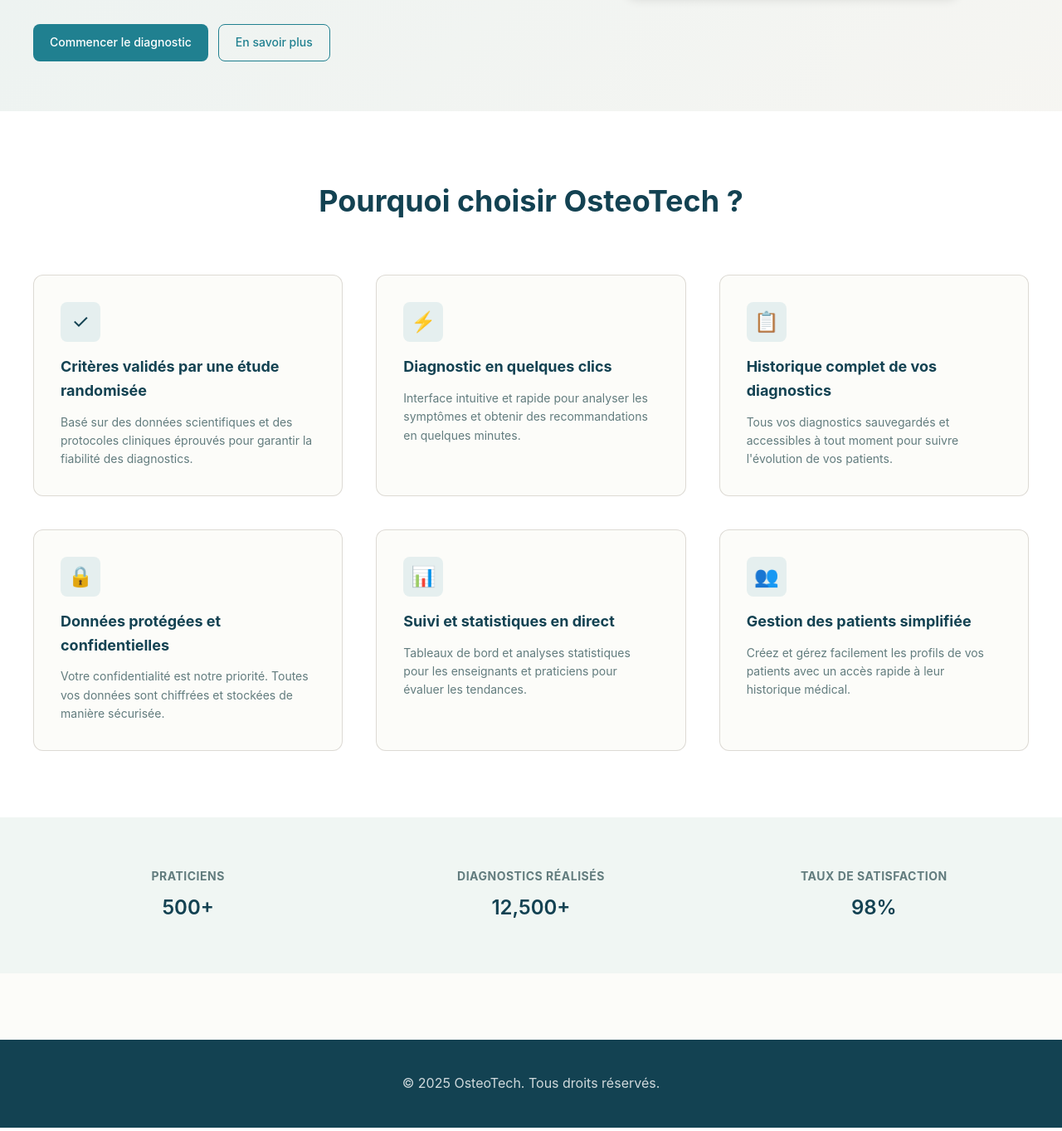
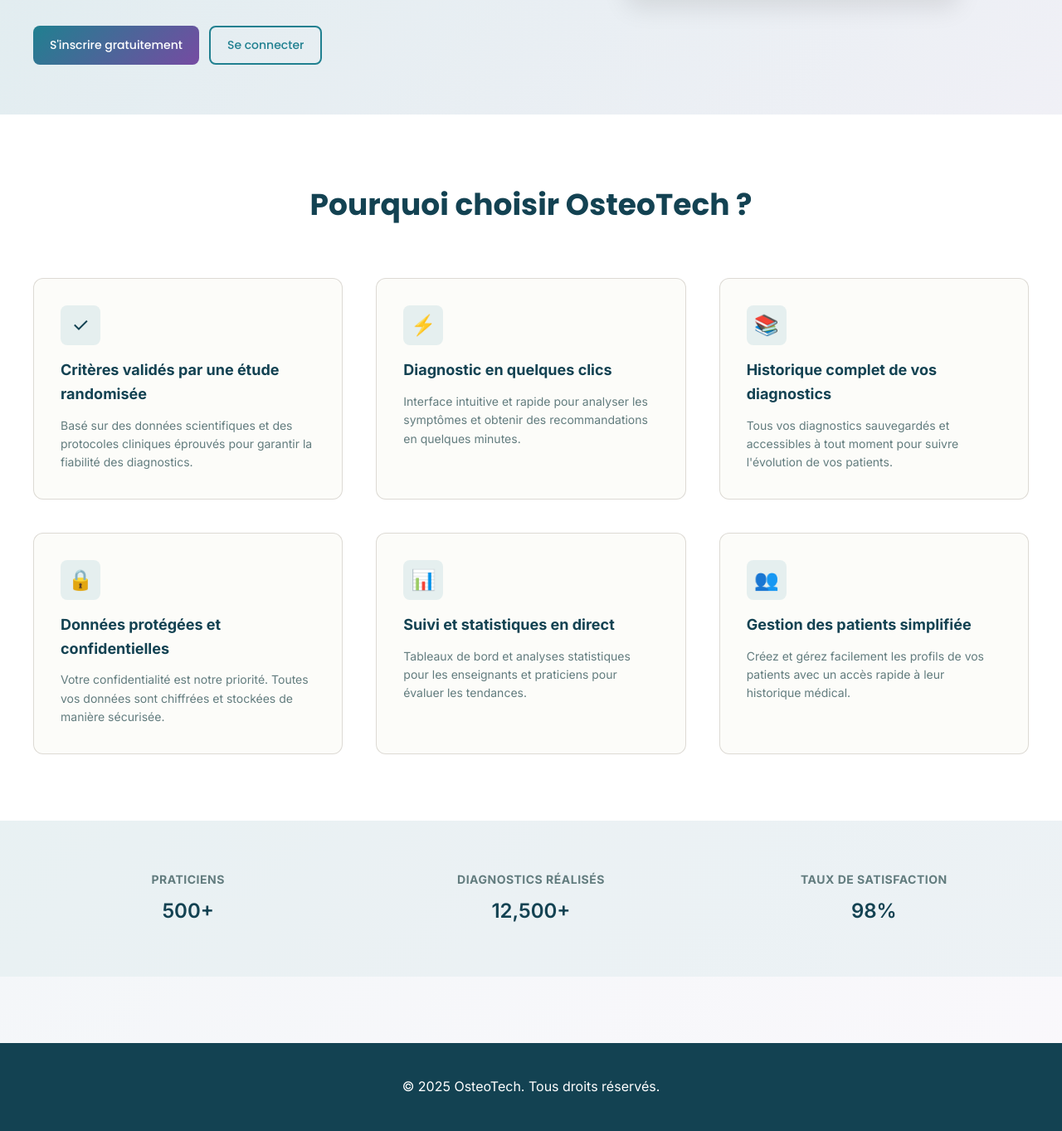
Before and after one commit to Osteo8420/Osteotech, a Flask app: page / in a window 1280 px wide. Shown: the part 519-1882 px from the top of the page at 83% size. Run offline with Flask 3, Linux system fonts and the light colour scheme; data comes from the database, SQL or seed files in the repository.

Commit message:
test de fusion de pages d'accueil

```diff
--- a/templates/index.html
+++ b/templates/index.html
@@ -4,37 +4,33 @@
     <meta charset="UTF-8">
     <meta name="viewport" content="width=device-width, initial-scale=1.0">
     <title>OsteoTech - Outil d'Aide au Diagnostic</title>
+    <link rel="stylesheet" href="https://fonts.googleapis.com/css2?family=Inter:wght@400;500;600;700&family=Poppins:wght@500;600;700&display=swap">
     <style>
         :root {
             --color-primary: #208090;
             --color-primary-hover: #1a6773;
             --color-primary-active: #1a5a63;
+            --color-secondary: #764ba2;
+            --color-accent: #f093fb;
             --color-text: #134252;
             --color-text-secondary: #627c7e;
             --color-bg: #fcfcf9;
             --color-surface: #ffffff;
             --color-border: rgba(94, 82, 64, 0.2);
             --color-success: #20808d;
-            --color-warning: #a84d2f;
-            --color-error: #c01530;
-            --font-family: -apple-system, BlinkMacSystemFont, 'Segoe UI', Roboto, sans-serif;
+            --font-family: 'Inter', -apple-system, BlinkMacSystemFont, sans-serif;
             --shadow-sm: 0 1px 3px rgba(0, 0, 0, 0.1);
             --shadow-md: 0 4px 12px rgba(0, 0, 0, 0.1);
+            --shadow-lg: 0 10px 30px rgba(0, 0, 0, 0.1);
         }
-
-        * {
-            box-sizing: border-box;
-            margin: 0;
-            padding: 0;
-        }
-
+        * { box-sizing: border-box; margin: 0; padding: 0; }
         body {
             font-family: var(--font-family);
-            background-color: var(--color-bg);
+            background: linear-gradient(135deg, rgba(32, 128, 144, 0.08) 0%, rgba(118, 75, 162, 0.04) 100%);
             color: var(--color-text);
             line-height: 1.6;
+            min-height: 100vh;
         }
-
         /* Header Navigation */
         header {
             background: var(--color-surface);
@@ -43,8 +39,8 @@
             position: sticky;
             top: 0;
             z-index: 100;
+            box-shadow: var(--shadow-sm);
         }
-
         .header-container {
             max-width: 1200px;
             margin: 0 auto;
@@ -52,7 +48,6 @@
             justify-content: space-between;
             align-items: center;
         }
-
         .logo {
             font-size: 24px;
             font-weight: 600;
@@ -61,25 +56,18 @@
             display: flex;
             align-items: center;
             gap: 8px;
+            font-family: 'Poppins', sans-serif;
         }
-
-        nav {
-            display: flex;
-            gap: 24px;
-            align-items: center;
-        }
-
+        nav { display: flex; gap: 24px; align-items: center; }
         nav a {
             color: var(--color-text);
             text-decoration: none;
             font-size: 14px;
             transition: color 0.3s ease;
         }
-
-        nav a:hover {
-            color: var(--color-primary);
-        }
-
+        nav a:hover { color: var(--color-primary); }
+        .nav-right { display: flex; gap: 1rem; align-items: center; }
+        .user-info { background: rgba(32, 128, 144, 0.1); padding: 0.5rem 1rem; border-radius: 8px; font-size: 14px; }
         .btn {
             display: inline-flex;
             align-items: center;
@@ -92,34 +80,30 @@
             border: none;
             text-decoration: none;
             transition: all 0.3s ease;
+            font-family: 'Poppins', sans-serif;
         }
-
         .btn--primary {
+            background: linear-gradient(135deg, var(--color-primary), var(--color-secondary));
+            color: white;
+        }
+        .btn--primary:hover {
+            box-shadow: var(--shadow-lg);
+            transform: translateY(-2px);
+        }
+        .btn--secondary {
+            background: transparent;
+            color: var(--color-primary);
+            border: 2px solid var(--color-primary);
+        }
+        .btn--secondary:hover {
             background: var(--color-primary);
             color: white;
         }
-
-        .btn--primary:hover {
-            background: var(--color-primary-hover);
-            box-shadow: var(--shadow-md);
-        }
-
-        .btn--secondary {
-            background: transparent;
-            color: var(--color-primary);
-            border: 1px solid var(--color-primary);
-        }
-
-        .btn--secondary:hover {
-            background: rgba(32, 128, 144, 0.1);
-        }
-
         /* Hero Section */
         .hero {
-            background: linear-gradient(135deg, rgba(32, 128, 144, 0.08) 0%, rgba(94, 82, 64, 0.04) 100%);
             padding: 60px 20px;
+            background: linear-gradient(135deg, rgba(32, 128, 144, 0.08) 0%, rgba(118, 75, 162, 0.04) 100%);
         }
-
         .hero-container {
             max-width: 1200px;
             margin: 0 auto;
@@ -128,69 +112,53 @@
             gap: 60px;
             align-items: center;
         }
-
         .hero-content h1 {
             font-size: 42px;
             margin-bottom: 24px;
             color: var(--color-text);
             line-height: 1.2;
+            font-family: 'Poppins', sans-serif;
         }
-
         .hero-content p {
             font-size: 18px;
             color: var(--color-text-secondary);
             margin-bottom: 20px;
             line-height: 1.7;
         }
-
-        .hero-highlight {
-            font-weight: 600;
-            color: var(--color-primary);
-        }
-
-        .hero-cta {
-            display: flex;
-            gap: 12px;
-            margin-top: 32px;
-        }
-
+        .hero-highlight { font-weight: 600; color: var(--color-primary); }
+        .hero-cta { display: flex; gap: 12px; margin-top: 32px; flex-wrap: wrap; }
         .hero-image {
             display: flex;
             justify-content: center;
         }
-
         .hero-image img {
             max-width: 100%;
             height: auto;
             border-radius: 12px;
-            box-shadow: var(--shadow-md);
+            box-shadow: var(--shadow-lg);
             object-fit: cover;
         }
-
-        /* Features Section */
+        /* Features */
         .features {
             padding: 80px 20px;
             background: var(--color-surface);
         }
-
         .features-container {
             max-width: 1200px;
             margin: 0 auto;
         }
-
         .section-title {
             text-align: center;
             font-size: 36px;
             margin-bottom: 60px;
             color: var(--color-text);
+            font-family: 'Poppins', sans-serif;
         }
-
         .features-grid {
             display: grid;
             grid-template-columns: repeat(auto-fit, minmax(280px, 1fr));
             gap: 40px;
         }
-
         .feature-card {
             background: var(--color-bg);
             border: 1px solid var(--color-border);
@@ -198,13 +166,11 @@
             padding: 32px;
             transition: all 0.3s ease;
         }
-
         .feature-card:hover {
-            box-shadow: var(--shadow-md);
+            box-shadow: var(--shadow-lg);
             border-color: var(--color-primary);
             transform: translateY(-4px);
         }
-
         .feature-icon {
             width: 48px;
             height: 48px;
@@ -216,26 +182,21 @@
             font-size: 24px;
             margin-bottom: 16px;
         }
-
         .feature-card h3 {
             font-size: 18px;
             margin-bottom: 12px;
             color: var(--color-text);
         }
-
         .feature-card p {
             font-size: 14px;
             color: var(--color-text-secondary);
             line-height: 1.6;
-            margin: 0;
         }
-
         /* Trust Section */
         .trust-section {
             background: rgba(32, 128, 144, 0.05);
             padding: 60px 20px;
         }
-
         .trust-container {
             max-width: 1200px;
             margin: 0 auto;
@@ -244,7 +205,6 @@
             gap: 40px;
             text-align: center;
         }
-
         .trust-item h4 {
             font-size: 14px;
             color: var(--color-text-secondary);
@@ -252,14 +212,11 @@
             letter-spacing: 0.5px;
             margin-bottom: 8px;
         }
-
         .trust-item p {
             font-size: 24px;
             font-weight: 600;
             color: var(--color-text);
-            margin: 0;
         }
-
         /* Footer */
         footer {
             background: var(--color-text);
@@ -268,45 +225,19 @@
             text-align: center;
             margin-top: 80px;
         }
-
         .footer-container {
             max-width: 1200px;
             margin: 0 auto;
         }
-
-        footer p {
-            margin: 0;
-            opacity: 0.8;
-        }
-
         /* Responsive */
         @media (max-width: 768px) {
-            .hero-container {
-                grid-template-columns: 1fr;
-                gap: 40px;
-            }
-
-            .hero-content h1 {
-                font-size: 28px;
-            }
-
-            .hero-content p {
-                font-size: 16px;
-            }
-
-            .hero-cta {
-                flex-direction: column;
-            }
-
-            .trust-container {
-                grid-template-columns: 1fr;
-                gap: 30px;
-            }
-
-            nav {
-                gap: 12px;
-                font-size: 12px;
-            }
+            .hero-container { grid-template-columns: 1fr; gap: 40px; }
+            .hero-content h1 { font-size: 28px; }
+            .hero-content p { font-size: 16px; }
+            .hero-cta { flex-direction: column; }
+            .trust-container { grid-template-columns: 1fr; gap: 30px; }
+            nav { gap: 12px; font-size: 12px; flex-wrap: wrap; }
+            .header-container { flex-direction: column; gap: 1rem; }
         }
     </style>
 </head>
@@ -314,15 +245,22 @@
     <!-- Header -->
     <header>
         <div class="header-container">
-            <a href="#" class="logo">
-                🏥 OsteoTech
-            </a>
+            <a href="/" class="logo">OsteoTech</a>
             <nav>
                 <a href="#features">Fonctionnalités</a>
                 <a href="#about">À propos</a>
                 <a href="#contact">Contact</a>
-                <a href="/login" class="btn btn--secondary">Connexion</a>
-                <a href="/signup" class="btn btn--primary">S'inscrire</a>
+                <div class="nav-right">
+                    {% if user %}
+                        <div class="user-info">{{ user.email }}</div>
+                        <a href="/dashboard" class="btn btn--secondary">Dashboard</a>
+                        <a href="/app" class="btn btn--primary">Diagnostic</a>
+                        <a href="/logout">Déconnexion</a>
+                    {% else %}
+                        <a href="/login" class="btn btn--secondary">Connexion</a>
+                        <a href="/signup" class="btn btn--primary">S'inscrire</a>
+                    {% endif %}
+                </div>
             </nav>
         </div>
     </header>
@@ -335,14 +273,17 @@
                 <p><span class="hero-highlight">OsteoTech</span> est un système de diagnostic intelligent basé sur l'<span class="hero-highlight">analyse systématique des symptômes</span> dans les motifs de consultation pendant une séance d'ostéopathie.</p>
                 <p>Notre <span class="hero-highlight">moteur diagnostique</span> utilise des critères clés pour identifier les <span class="hero-highlight">pathologies les plus probables</span> et vous guider vers la <span class="hero-highlight">bonne prise en charge</span>.</p>
                 <div class="hero-cta">
-                    <a href="/app" class="btn btn--primary">Commencer le diagnostic</a>
-                    <a href="#about" class="btn btn--secondary">En savoir plus</a>
+                    {% if user %}
+                        <a href="/app" class="btn btn--primary">Commencer le diagnostic</a>
+                        <a href="/dashboard" class="btn btn--secondary">Voir mon dashboard</a>
+                    {% else %}
+                        <a href="/signup" class="btn btn--primary">S'inscrire gratuitement</a>
+                        <a href="/login" class="btn btn--secondary">Se connecter</a>
+                    {% endif %}
                 </div>
             </div>
             <div class="hero-image">
-                <img src="https://agi-prod-file-upload-public-main-use1.s3.amazonaws.com/d9f31fb0-146a-4fac-80dd-c3b1abb474c4"
-                     alt="Consultation ostéopathique professionnelle"
-                     loading="lazy">
+                <img src="https://agi-prod-file-upload-public-main-use1.s3.amazonaws.com/d9f31fb0-146a-4fac-80dd-c3b1abb474c4" alt="Consultation ostéopathique professionnelle" loading="lazy">
             </div>
         </div>
     </section>
@@ -363,7 +304,7 @@
                     <p>Interface intuitive et rapide pour analyser les symptômes et obtenir des recommandations en quelques minutes.</p>
                 </div>
                 <div class="feature-card">
-                    <div class="feature-icon">📋</div>
+                    <div class="feature-icon">📚</div>
                     <h3>Historique complet de vos diagnostics</h3>
                     <p>Tous vos diagnostics sauvegardés et accessibles à tout moment pour suivre l'évolution de vos patients.</p>
                 </div>
```
